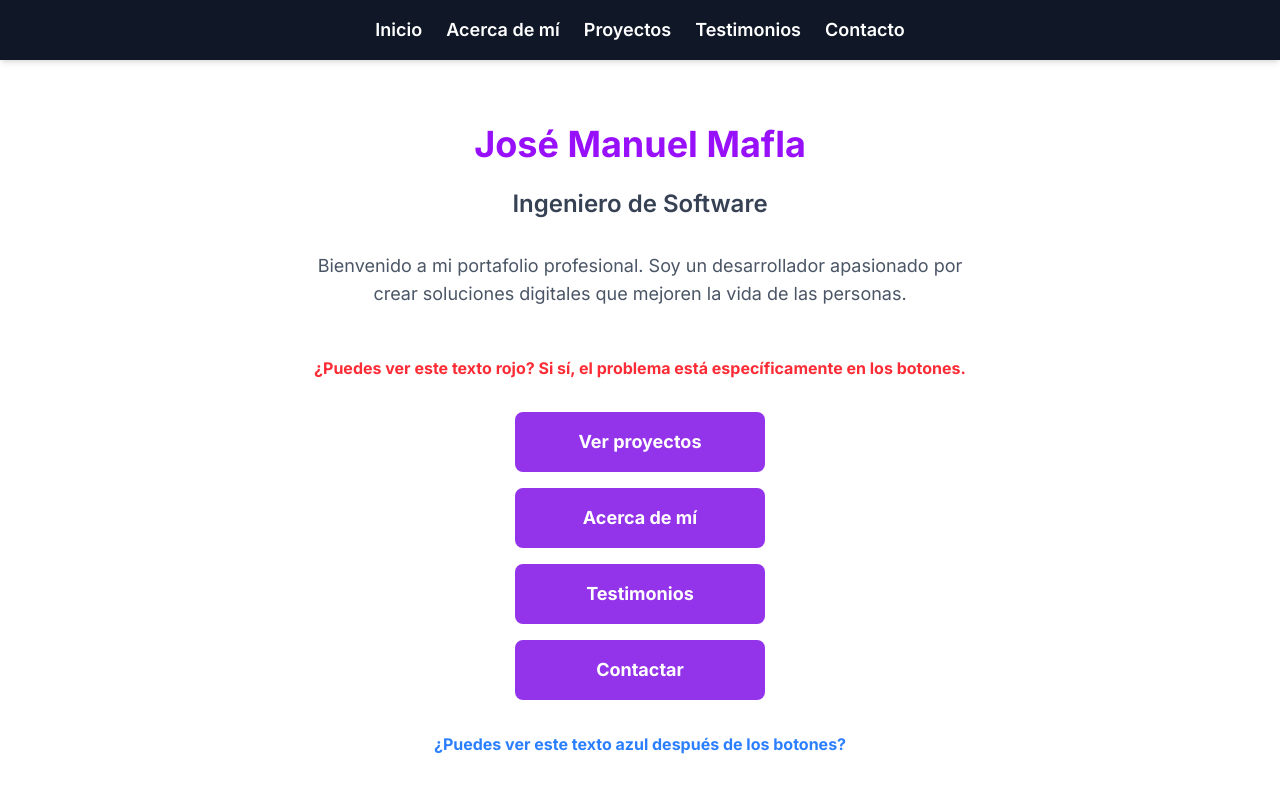
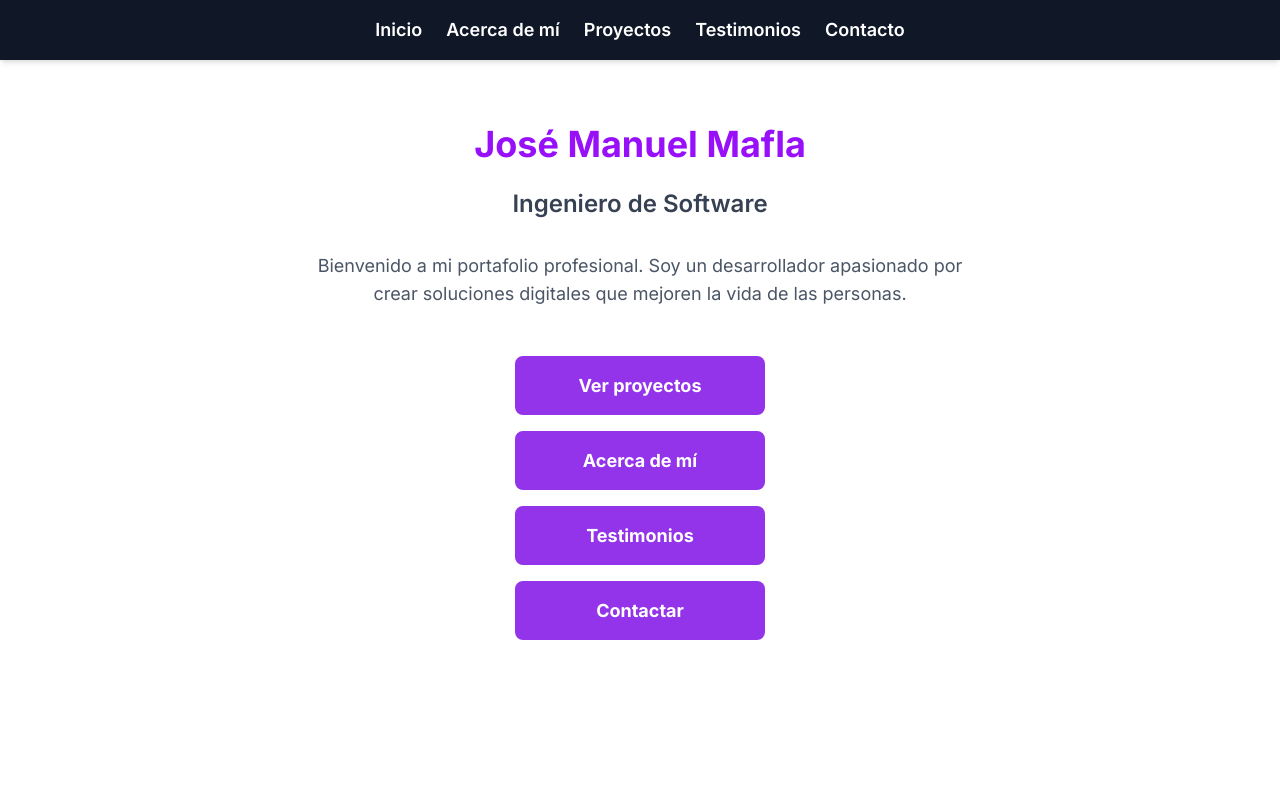
Before and after one commit to josemafla15/portafolioNuevo, a Next.js app: page / in a window 1280 px wide. Shown: the top 800 px of the page. Built offline with nearby package versions, Linux system fonts and the light colour scheme.

Commit message:
botones ok

```diff
--- a/src/app/page.tsx
+++ b/src/app/page.tsx
@@ -1,7 +1,7 @@
 export default function Home() {
   return (
     <div className="min-h-screen bg-white dark:bg-gray-900">
-      {/* Contenedor principal con padding extra */}
+      {/* Contenedor principal con padding */}
       <div className="px-4 py-16">
         <div className="max-w-4xl mx-auto text-center">
           {/* Título */}
@@ -16,19 +16,11 @@ export default function Home() {
             mejoren la vida de las personas.
           </p>
 
-          {/* Texto de prueba para verificar que esta sección es visible */}
-          <div className="mb-8">
-            <p className="text-red-500 font-bold">
-              ¿Puedes ver este texto rojo? Si sí, el problema está específicamente en los botones.
-            </p>
-          </div>
-
-          {/* Botones con estilos completamente básicos */}
+          {/* Botones con estilos que funcionan en móviles */}
           <div className="space-y-4">
             <div>
               <a
                 href="/proyectos"
-                className="bg-purple-600 text-white px-8 py-4 text-lg font-bold"
                 style={{
                   display: "block",
                   width: "250px",
@@ -50,7 +42,6 @@ export default function Home() {
             <div>
               <a
                 href="/acerca-de-mi"
-                className="bg-purple-600 text-white px-8 py-4 text-lg font-bold"
                 style={{
                   display: "block",
                   width: "250px",
@@ -72,7 +63,6 @@ export default function Home() {
             <div>
               <a
                 href="/testimonios"
-                className="bg-purple-600 text-white px-8 py-4 text-lg font-bold"
                 style={{
                   display: "block",
                   width: "250px",
@@ -94,7 +84,6 @@ export default function Home() {
             <div>
               <a
                 href="/contacto"
-                className="bg-purple-600 text-white px-8 py-4 text-lg font-bold"
                 style={{
                   display: "block",
                   width: "250px",
@@ -113,11 +102,6 @@ export default function Home() {
               </a>
             </div>
           </div>
-
-          {/* Texto de prueba después de los botones */}
-          <div className="mt-8">
-            <p className="text-blue-500 font-bold">¿Puedes ver este texto azul después de los botones?</p>
-          </div>
         </div>
       </div>
     </div>
```
